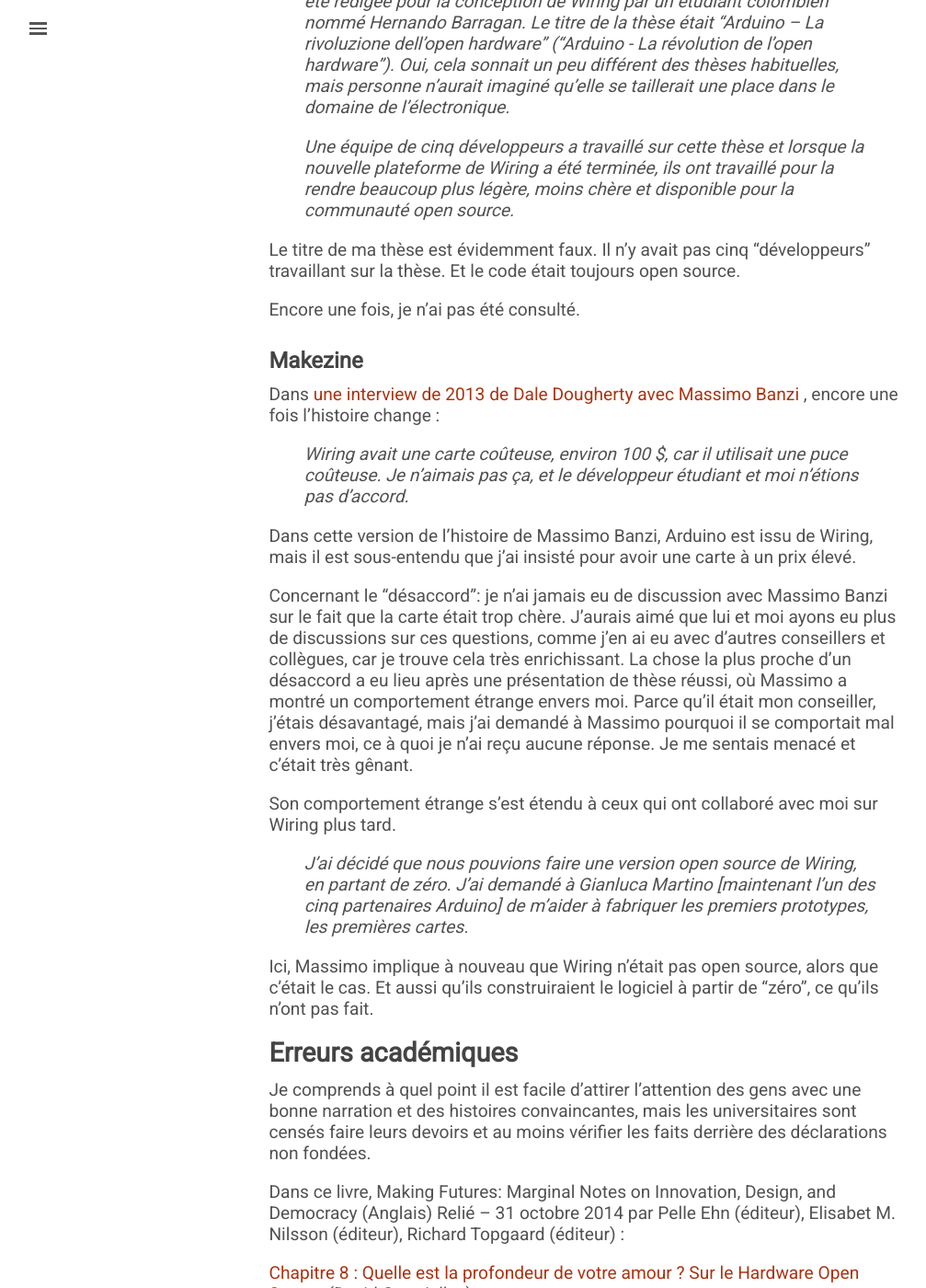
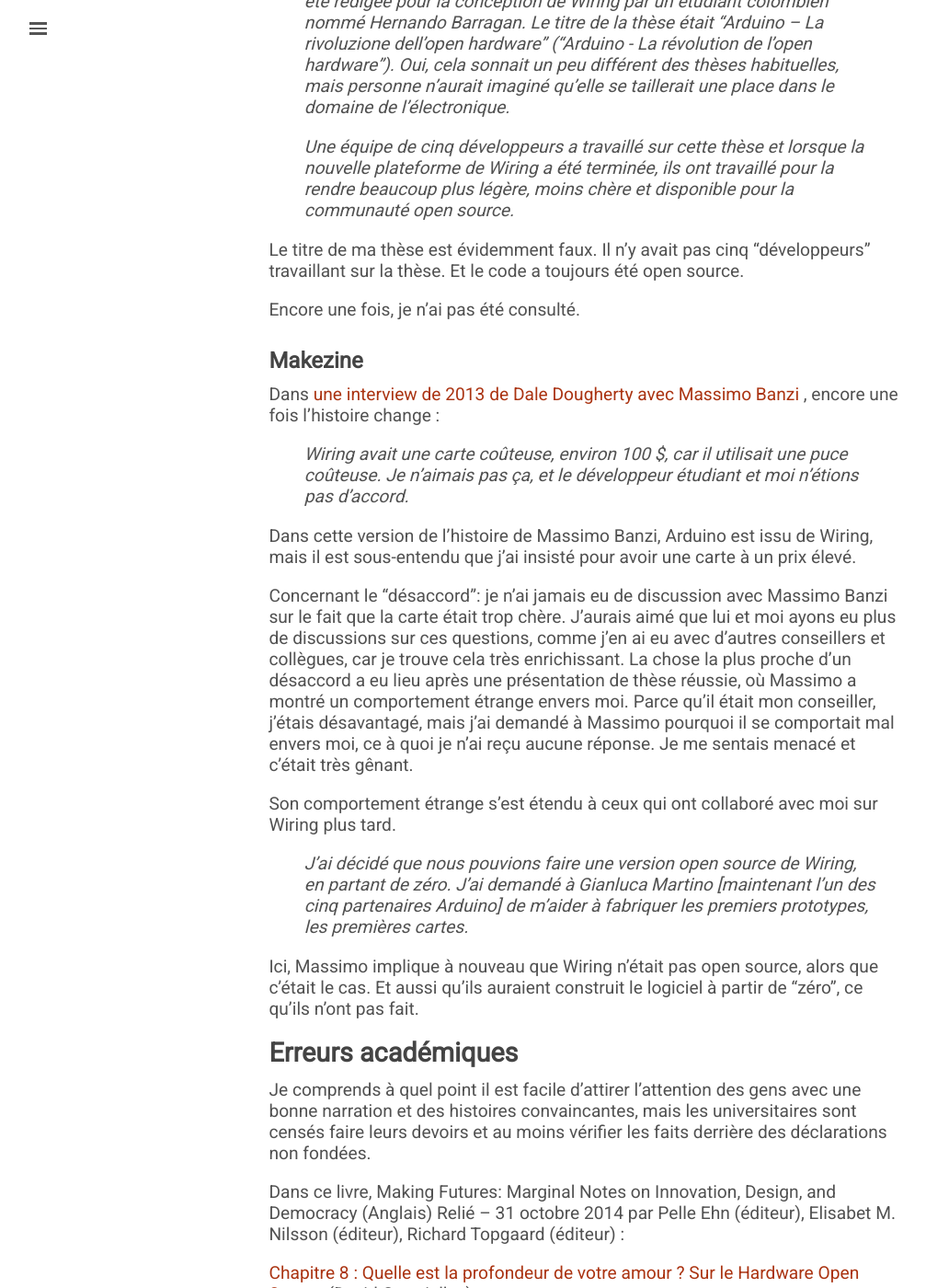
Before and after one commit to ArduinoHistory/arduinohistory.github.io, a Jekyll site: the page built from fr.md, in a window 1280 px wide and 1400 px high, scrolled down 28212 px. Shown: the whole window at 92% size, without its empty margins (2-1009 px from the left). Built offline with Jekyll 4.4.1, drawn with Linux system fonts in a browser that asks for light colours; some of the changed text lies outside the part shown.

Commit message:
Update fr.md

```diff
--- a/fr.md
+++ b/fr.md
@@ -262,7 +262,7 @@ En mai 2005, j'ai passé un contrat avec [Advanced Circuits](http://www.4pcb.co
 
 ## La formation d'Arduino
 
-Lorsque IDII a fabriqué le premier ensemble de cartes Wiring, le coût était probablement d'environ 50$ USD chacun. (Je ne sais pas quel était le coût réel, car je n'étais pas impliqué dans le processus. Cependant, je vendais les cartes en Colombie pour environ 60$ USD.) C'était une baisse de prix considérable par rapport aux cartes qui était actuellement disponible, mais cela représentait toujours un coût important pour la plupart des gens.
+Lorsque IDII a fabriqué le premier ensemble de cartes Wiring, le coût était probablement d'environ 50$ USD chacun. (Je ne sais pas quel était le coût réel, car je n'étais pas impliqué dans le processus. Cependant, je vendais les cartes en Colombie pour environ 60$ USD.) C'était une baisse de prix considérable par rapport aux cartes qui étaient actuellement disponible, mais cela représentait toujours un coût important pour la plupart des gens.
 
 En 2005, Massimo Banzi, avec David Mellis (à l'époque, un étudiant d'IDII) et David Cuartielles, ont ajouté le microcontrôleur ATmega8 , qui était moins cher, sur Wiring. Ensuite, ils ont forké (ou copié) le code source de Wiring et ont commencé à travailler dessus en tant que projet distinct, appelé Arduino.
 
@@ -364,7 +364,7 @@ La référence à Wiring sur le site Web Arduino.cc, bien qu'elle se soit légè
 <a href="/images/full/ArduinoCCCredits-2016-02-23.jpg" data-lity><img alt="Extrait de la pages des remerciements d'Arduino.cc - 2016-02-23" src="/images/ArduinoCCCredits-2016-02-23.jpg" width="600px" height="" /></a>
 ***Version de l'histoire d'arduino depuis le site web Arduino.cc [https://www.arduino.cc/en/Main/Credits](https://www.arduino.cc/en/Main/Credits){: target="_blank"}***
 
-Cet album photo Flickr de Massimo Banzi à aussi ajouter un peu de confusion:
+Cet album photo Flickr de Massimo Banzi a aussi ajouter un peu de confusion:
 
 [https://www.flickr.com/photos/mbanzi/albums/72157633136997919/with/8610131426/](https://www.flickr.com/photos/mbanzi/albums/72157633136997919/with/8610131426/){: target="_blank"}
 
@@ -521,7 +521,7 @@ Il n'a jamais été fermé.
 
 >Une équipe de cinq développeurs a travaillé sur cette thèse et lorsque la nouvelle plateforme de Wiring a été terminée, ils ont travaillé pour la rendre beaucoup plus légère, moins chère et disponible pour la communauté open source.
 
-Le titre de ma thèse est évidemment faux. Il n'y avait pas cinq "développeurs" travaillant sur la thèse. Et le code était toujours open source.
+Le titre de ma thèse est évidemment faux. Il n'y avait pas cinq "développeurs" travaillant sur la thèse. Et le code a toujours été open source.
 
 Encore une fois, je n'ai pas été consulté.
 
@@ -534,13 +534,13 @@ Dans [une interview de 2013 de Dale Dougherty avec Massimo Banzi](http://makezin
 
 Dans cette version de l'histoire de Massimo Banzi, Arduino est issu de Wiring, mais il est sous-entendu que j'ai insisté pour avoir une carte à un prix élevé.
 
-Concernant le "désaccord": je n'ai jamais eu de discussion avec Massimo Banzi sur le fait que la carte était trop chère. J'aurais aimé que lui et moi ayons eu plus de discussions sur ces questions, comme j'en ai eu avec d'autres conseillers et collègues, car je trouve cela très enrichissant. La chose la plus proche d'un désaccord a eu lieu après une présentation de thèse réussi, où Massimo a montré un comportement étrange envers moi. Parce qu'il était mon conseiller, j'étais désavantagé, mais j'ai demandé à Massimo pourquoi il se comportait mal envers moi, ce à quoi je n'ai reçu aucune réponse. Je me sentais menacé et c'était très gênant.
+Concernant le "désaccord": je n'ai jamais eu de discussion avec Massimo Banzi sur le fait que la carte était trop chère. J'aurais aimé que lui et moi ayons eu plus de discussions sur ces questions, comme j'en ai eu avec d'autres conseillers et collègues, car je trouve cela très enrichissant. La chose la plus proche d'un désaccord a eu lieu après une présentation de thèse réussie, où Massimo a montré un comportement étrange envers moi. Parce qu'il était mon conseiller, j'étais désavantagé, mais j'ai demandé à Massimo pourquoi il se comportait mal envers moi, ce à quoi je n'ai reçu aucune réponse. Je me sentais menacé et c'était très gênant.
 
 Son comportement étrange s'est étendu à ceux qui ont collaboré avec moi sur Wiring plus tard.
 
 >J'ai décidé que nous pouvions faire une version open source de Wiring, en partant de zéro. J'ai demandé à Gianluca Martino [maintenant l'un des cinq partenaires Arduino] de m'aider à fabriquer les premiers prototypes, les premières cartes.
 
-Ici, Massimo implique à nouveau que Wiring n'était pas open source, alors que c'était le cas. Et aussi qu'ils construiraient le logiciel à partir de "zéro", ce qu'ils n'ont pas fait.
+Ici, Massimo implique à nouveau que Wiring n'était pas open source, alors que c'était le cas. Et aussi qu'ils auraient construit le logiciel à partir de "zéro", ce qu'ils n'ont pas fait.
 
 ## Erreurs académiques
 
```
Also changed, not shown: other parts of fr.md (+7 -7 lines).
